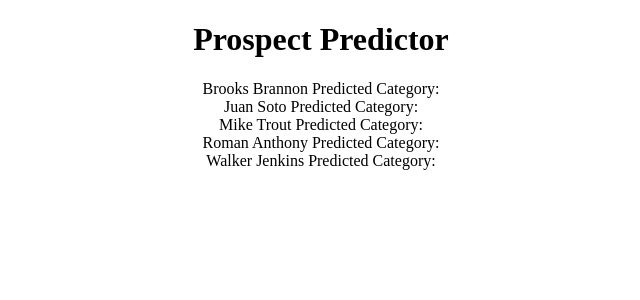
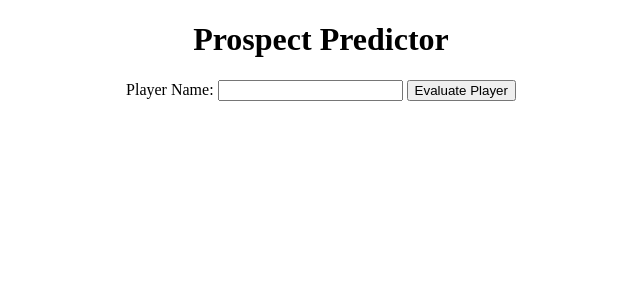
Before and after one commit to Littlemoq7/MiLB-Prospect-Projection, a Flask app: page / in a window 1280 px wide. Shown: the top 300 px of the page, without its empty margins (319-959 px from the left). Run offline with Flask 3, Linux system fonts and the light colour scheme.

Commit message:
Player evaluate form
Added barebones html form that takes a player name and redirects to a page with said player's prediction

```diff
--- a/app.py
+++ b/app.py
@@ -1,13 +1,21 @@
-from flask import Flask, render_template, url_for
+from flask import Flask, render_template, url_for, redirect, session, request
 from prediction import predict_players
 
 app = Flask(__name__)
+app.secret_key = 'Jarren Duran'.encode('utf8')
 
-playerPredictions = predict_players(["Roman Anthony", "Walker Jenkins", "Brooks Brannon", "Mike Trout", "Juan Soto"])
+@app.route('/', methods = ["GET", "POST"])
+def predictPlayer():
+    if request.method == "POST":
+        player_name = request.form['player-name']
+        session['player_prediction'] = predict_players([player_name])
+        return redirect(url_for('playerEval', player_name=player_name))
+    return render_template('main.html')
 
-@app.route('/')
-def main():
-    return render_template('main.html', prediction=playerPredictions)
+@app.route('/<player_name>')
+def playerEval(player_name):
+    player_prediction = session['player_prediction']
+    return render_template('playerEval.html', player_prediction=player_prediction)
 
 if __name__ == "__main__":
     app.run(debug=True)
--- a/prediction.py
+++ b/prediction.py
@@ -1,3 +1,4 @@
+import numpy as np
 import tensorflow as tf
 import pandas as pd
 from sklearn.preprocessing import StandardScaler
@@ -19,17 +20,19 @@
     # Query players from the list of names
     playerPredictList = milbHitters[milbHitters['Name'].isin(names)].values.tolist()
 
-    # Temporary string output return
-    output = ""
+    # List output
+    output = []
 
-    # Predict players in list of players
+    # Return dictionaries of players and their predictions
     for player in playerPredictList:
         new_player = [player[1:]]
         new_player = scaler.transform(new_player)
-        prediction = model.predict(new_player)
-        predicted_category = prediction
-        output += f"{player[0]} Predicted Category: {predicted_category}\n"
+        prediction = model.predict(new_player)[0].tolist()
+        output.append({
+            'name': player[0],
+            'prediction': prediction
+        })
 
     return output
 
-# print(predict_players(playerNames))
+# print(predict_players(playerNames)[0]['prediction'])
--- a/static/style.css
+++ b/static/style.css
@@ -5,3 +5,15 @@
 p {
     text-align: center;
 }
+
+#form_container {
+    width: 100%;
+    display: flex;
+    justify-content: center;
+}
+
+form {
+    width: 50%;
+    margin: 0 auto;
+    text-align: center;
+}
--- a/templates/main.html
+++ b/templates/main.html
@@ -4,5 +4,10 @@
 
 {% block body %}
 <h1>Prospect Predictor</h1>
-<p>{{ prediction.replace('\n', '<br>') | safe }}</p>
+<div id="form_container">
+    <form action="{{ url_for('predictPlayer') }}" method="post">
+        <label for="player-name">Player Name: <input type="text" id="name-input" name="player-name" required></label>
+        <input type="submit" value="Evaluate Player">
+    </form>
+<div>
 {% endblock %}
```
Also changed, not shown: templates/playerEval.html (added, +10 -0 lines).
